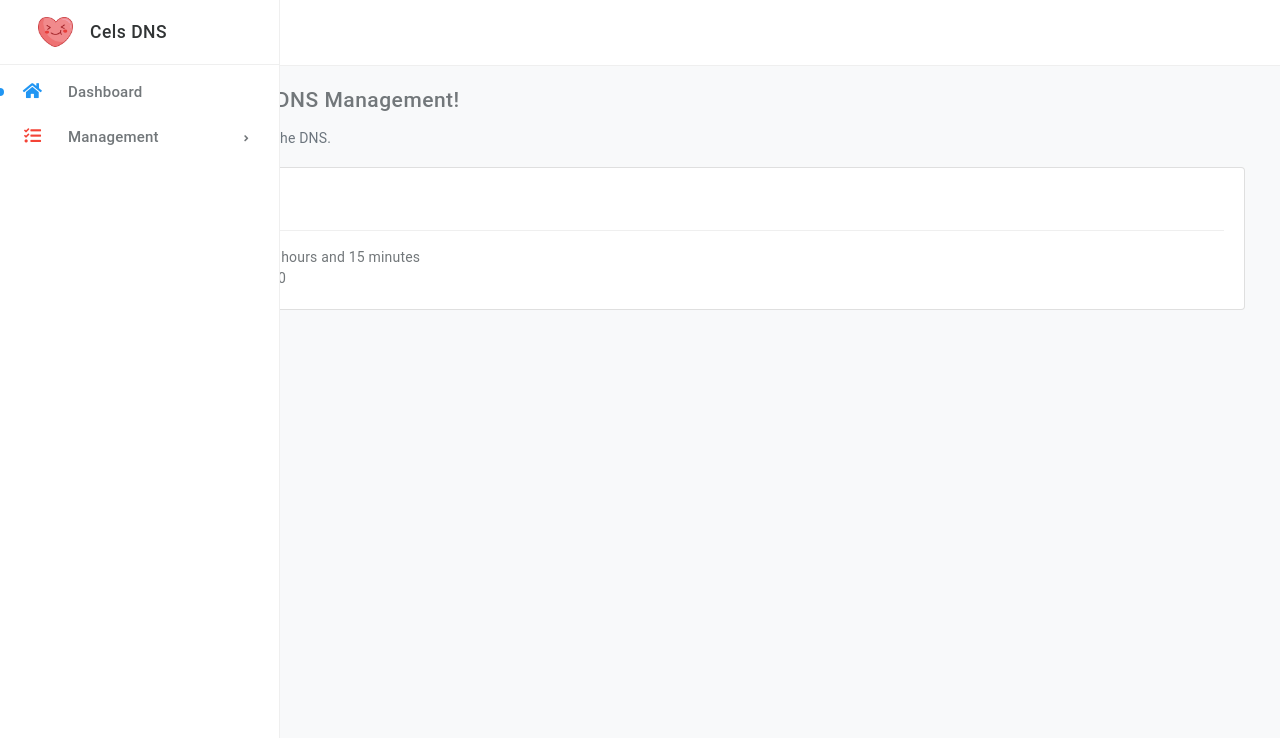
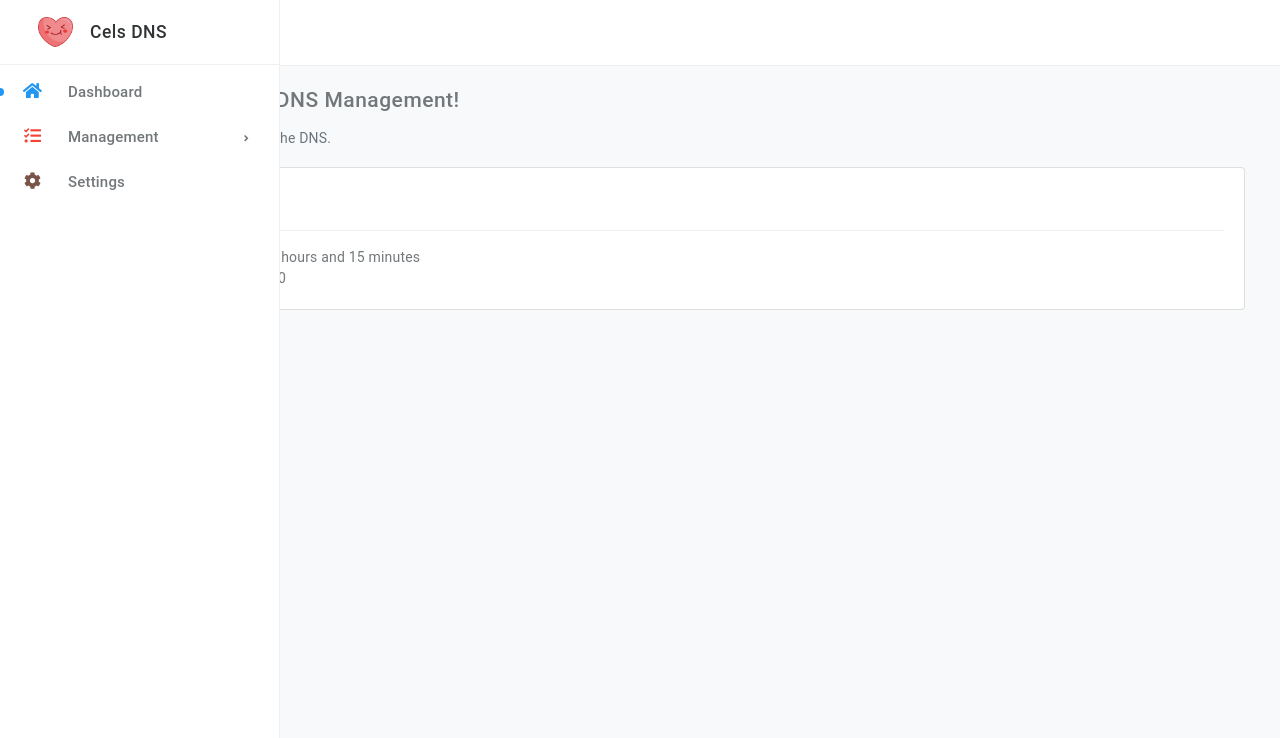
Before and after one commit to mstephen77/dns-doh-proxy, a Flask app: page / in a window 1280 px wide. Shown: the top 738 px of the page. Run offline with Flask 2, Linux system fonts and the light colour scheme; some libraries are stand-ins or nearby versions.

Commit message:
feature(dns-fallback): wip, feature(dns-caching): wip, feature(global-settings): wip

```diff
--- a/backend/templates/base.html
+++ b/backend/templates/base.html
@@ -40,7 +40,7 @@
             <ul class="sidebar-menu overflow-auto position-relative pt-1">
                 <li class="nav-item">
                     <a class="sidebar-link" href="/">
-                        <span class="icon-holder"><i class="c-blue-500 fas fa-home"></i></span>
+                        <span class="icon-holder"><i class="fas fa-home c-blue-500"></i></span>
                         <span class="title">Dashboard</span>
                     </a>
                 </li>
@@ -53,7 +53,7 @@
                     <ul class="dropdown-menu">
                         <li>
                             <a class="sidebar-link" href="/resolvers">
-                                <span class="icon-holder"><i class="fas fa-sync"></i></span> DNS Resolvers
+                                <span class="icon-holder"><i class="fas fa-cloud"></i></span> DNS Resolvers
                             </a>
                         </li>
                         <li>
@@ -61,7 +61,23 @@
                                 <span class="icon-holder"><i class="fas fa-list-alt"></i></span> Custom Domains
                             </a>
                         </li>
+                        <li>
+                            <a class="sidebar-link" href="javascript:;">
+                                <span class="icon-holder"><i class="fas fa-sync"></i></span> Fallback DNS
+                            </a>
+                        </li>
+                        <li>
+                            <a class="sidebar-link" href="javascript:;">
+                                <span class="icon-holder"><i class="fas fa-history"></i></span> DNS Cache
+                            </a>
+                        </li>
                     </ul>
+                </li>
+                <li class="nav-item">
+                    <a class="sidebar-link" href="javascript:;">
+                        <span class="icon-holder"><i class="fas fa-cog c-brown-500"></i></span>
+                        <span class="title">Settings</span>
+                    </a>
                 </li>
             </ul>
         </div>
```
